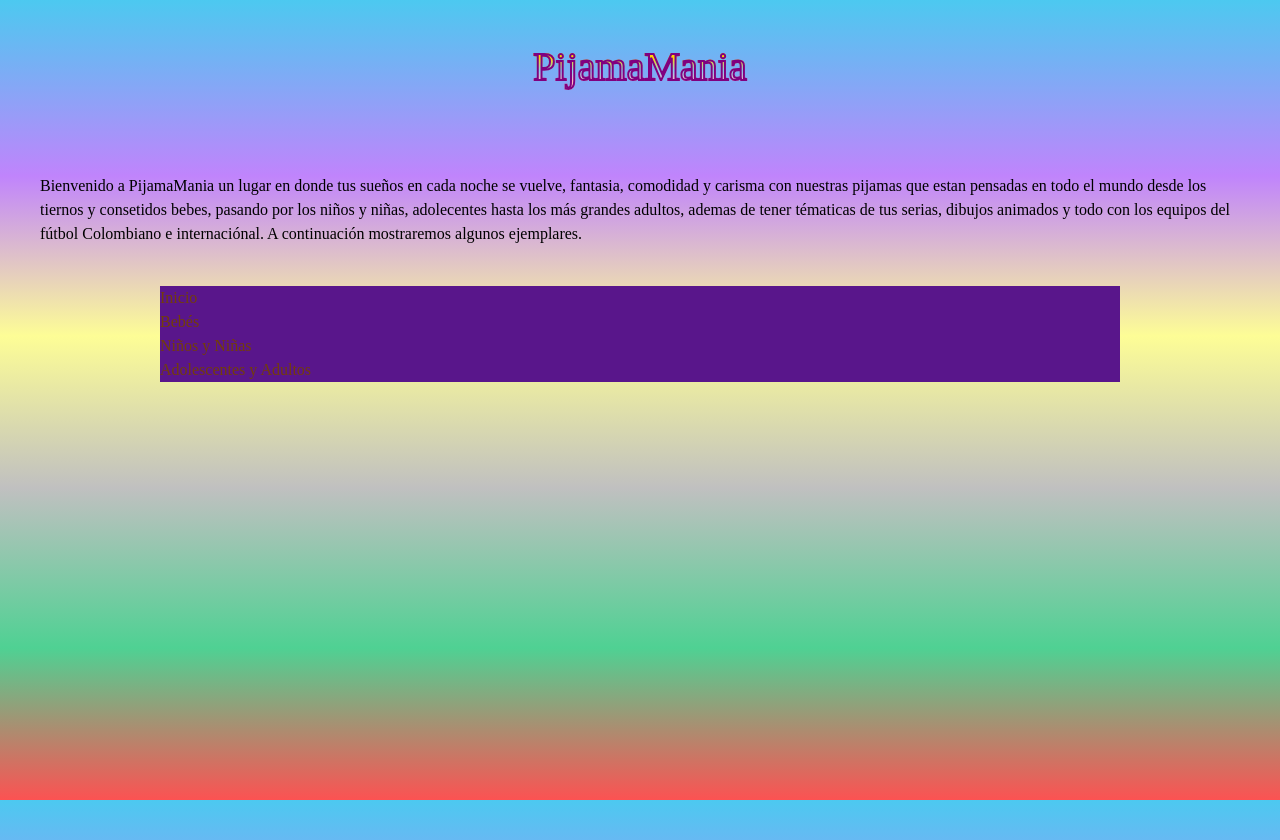
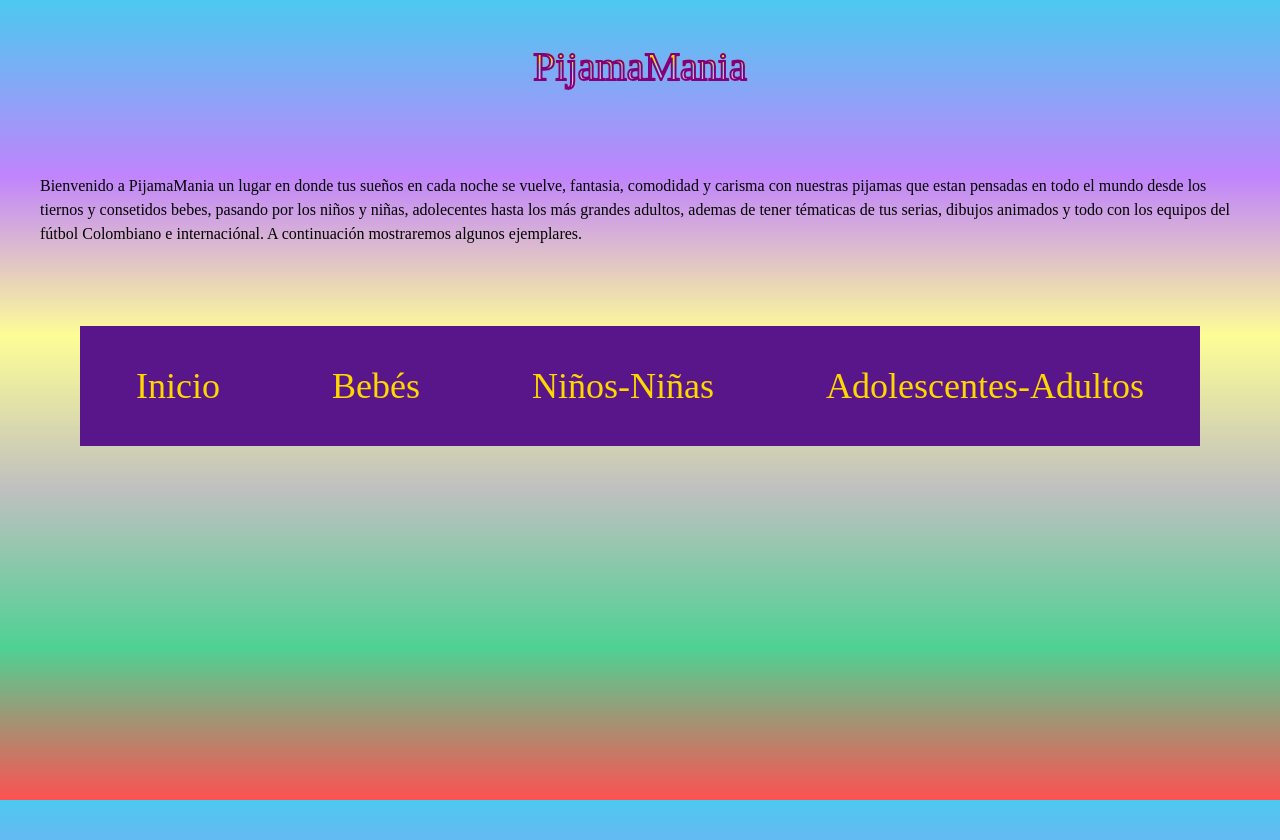
Before and after one commit to DiegoCoPi/PijamaMania, a Next.js app in the folder frontend/: page / in a window 1280 px wide. Built offline with nearby package versions, Linux system fonts and the light colour scheme.

Commit message:
Avance 07-07-2025#2

```diff
--- a/frontend/src/app/globals.css
+++ b/frontend/src/app/globals.css
@@ -25,9 +25,8 @@
     color: transparent;
     font-family: 'Leckerli One', cursive;
   }
-  .text_1{
-  @apply text-center font-normal leading-[54px] text-[40px];
-
+  .hover{
+    @apply hover:bg-[rgba(255,215,0,1)] hover:text-purple-900 px-4 py-2 rounded transition duration-300;
   }
 }
 
--- a/frontend/src/menu_bar/menu_bar.tsx
+++ b/frontend/src/menu_bar/menu_bar.tsx
@@ -1,12 +1,12 @@
 function Menu_Bar(){
     return(
-        <nav>
-            <div className="ml-40 mr-40 mt-10 bg-purple-900">
-                <ul className="text-yellow-900">
-                    <li><a>Inicio</a></li>
-                    <li><a>Bebés</a></li>
-                    <li><a>Niños y Niñas</a></li>
-                    <li><a>Adolescentes y Adultos</a></li>
+        <nav className="flex justify-center mt-10 text-4xl">
+            <div className="ml-10 mr-10 mt-10 p-10 bg-purple-900">
+                <ul className="flex space-x-20 text-[rgba(255,215,0,1)]">
+                    <li><a href="#" className="hover">Inicio</a></li>
+                    <li><a href="#" className="hover">Bebés</a></li>
+                    <li><a href="#" className="hover">Niños-Niñas</a></li>
+                    <li><a href="#" className="hover">Adolescentes-Adultos</a></li>
                 </ul>
             </div>
         </nav>
```
Also changed, not shown: 1 other file (tests, documents, lock files or other folders).
